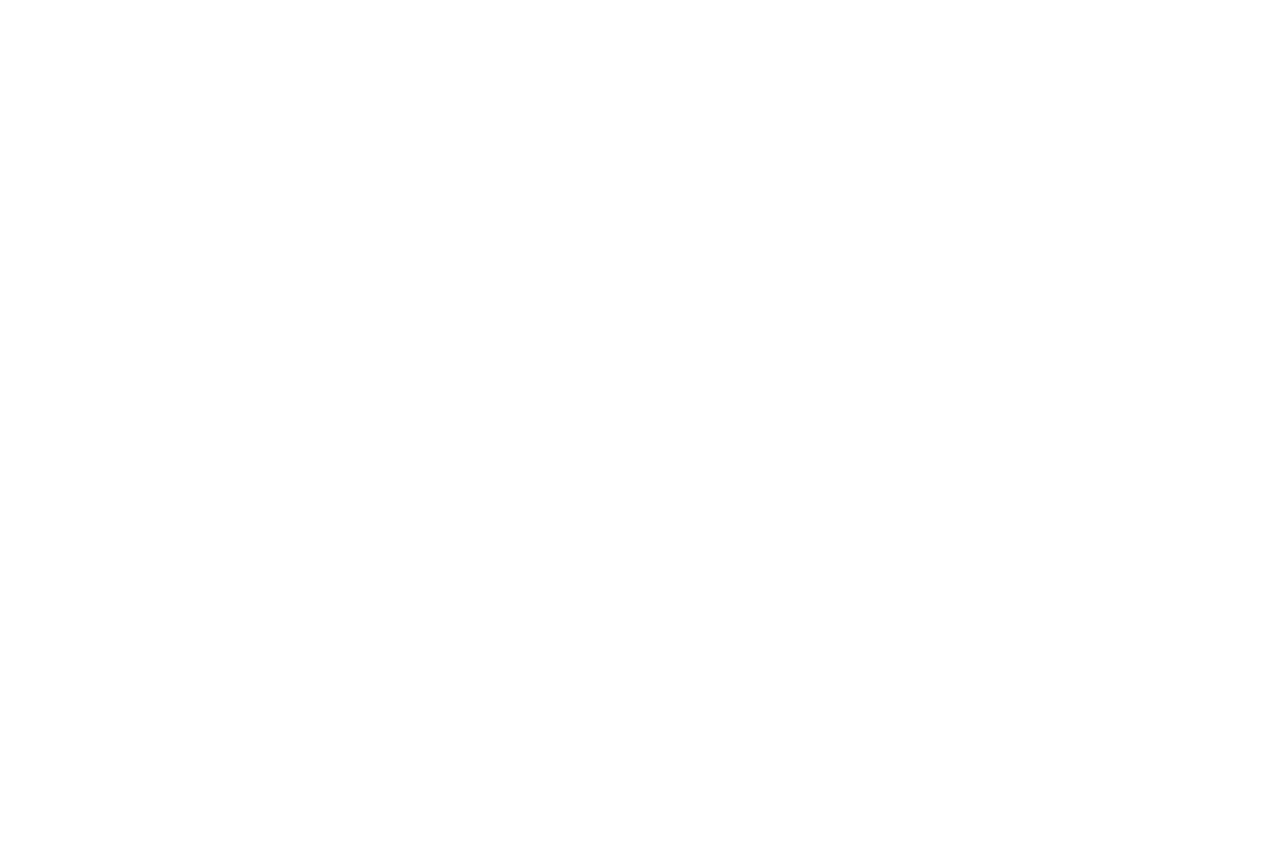
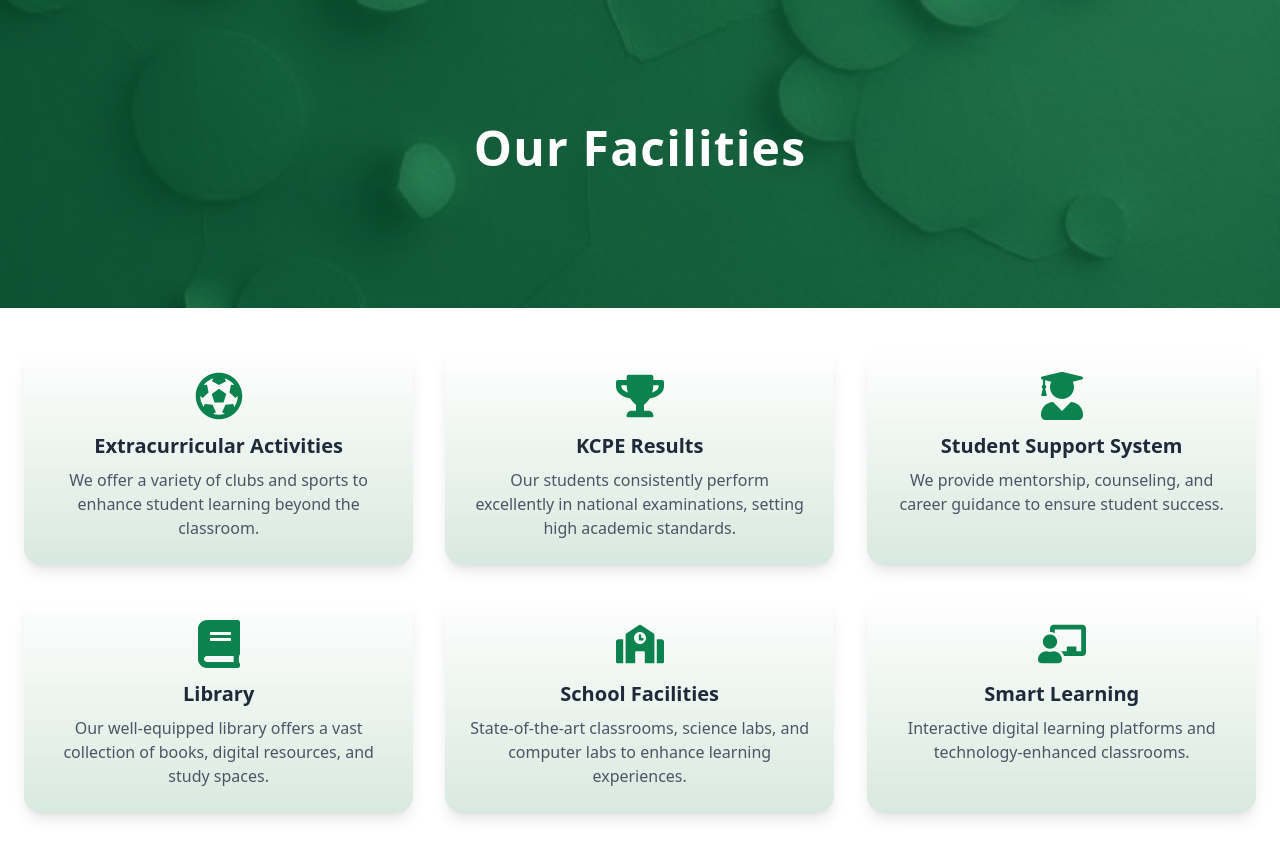
Before and after one commit to cassandra18/Work, a React (Vite) app in the folder frontend/: page / in a window 1280 px wide. Shown: the part 1600-2458 px from the top of the page. Before the commit the page ends 1524 px from the top, so only its background shows below. Built offline with nearby package versions, Linux system fonts and the light colour scheme.

Commit message:
added facilitie section

```diff
--- /dev/null
+++ b/frontend/src/components/facilites.tsx
@@ -0,0 +1,112 @@
+import React, { useRef } from "react";
+import {
+  FaBook,
+  FaUserGraduate,
+  FaFutbol,
+  FaChalkboardTeacher,
+  FaSchool,
+  FaTrophy,
+} from "react-icons/fa";
+import { motion, useInView } from "framer-motion";
+
+const facilities = [
+  {
+    icon: <FaFutbol />,
+    title: "Extracurricular Activities",
+    description:
+      "We offer a variety of clubs and sports to enhance student learning beyond the classroom.",
+  },
+  {
+    icon: <FaTrophy />,
+    title: "KCPE Results",
+    description:
+      "Our students consistently perform excellently in national examinations, setting high academic standards.",
+  },
+  {
+    icon: <FaUserGraduate />,
+    title: "Student Support System",
+    description:
+      "We provide mentorship, counseling, and career guidance to ensure student success.",
+  },
+  {
+    icon: <FaBook />,
+    title: "Library",
+    description:
+      "Our well-equipped library offers a vast collection of books, digital resources, and study spaces.",
+  },
+  {
+    icon: <FaSchool />,
+    title: "School Facilities",
+    description:
+      "State-of-the-art classrooms, science labs, and computer labs to enhance learning experiences.",
+  },
+  {
+    icon: <FaChalkboardTeacher />,
+    title: "Smart Learning",
+    description:
+      "Interactive digital learning platforms and technology-enhanced classrooms.",
+  },
+];
+
+const Facilities: React.FC = () => {
+  return (
+    <div className="my-16">
+      {/* Hero Section */}
+      <div
+        style={{ backgroundImage: `url('/images/facilities2.jpeg')` }}
+        className="relative bg-cover bg-center h-60 md:h-80 flex flex-col justify-center items-center text-white"
+      >
+        {/* Overlay */}
+        <div className="absolute inset-0 bg-[#0C834E] opacity-50 backdrop-blur-md"></div>
+        <motion.h1
+          className="relative text-4xl md:text-5xl font-bold tracking-wide"
+          initial={{ opacity: 0, y: -30 }}
+          animate={{ opacity: 1, y: 0 }}
+          transition={{ duration: 0.8 }}
+        >
+          Our Facilities
+        </motion.h1>
+      </div>
+
+      {/* Facilities Grid */}
+      <div className="container mx-auto px-6 mt-10">
+        <div className="grid grid-cols-1 md:grid-cols-2 lg:grid-cols-3 gap-8">
+          {facilities.map((facility, index) => {
+            const ref = useRef(null);
+            const isInView = useInView(ref, { once: true, margin: "-100px" });
+
+            return (
+              <motion.div
+                ref={ref}
+                key={index}
+                className="relative flex flex-col items-center p-6 bg-gradient-to-b from-white to-[#0c834e2d] shadow-lg rounded-2xl text-center transition"
+                initial={{ opacity: 0, y: 50 }}
+                animate={isInView ? { opacity: 1, y: 0 } : {}}
+                transition={{ duration: 0.6, delay: index * 0.2 }}
+                whileHover={{ scale: 1.02 }}
+                style={{
+                  willChange: "transform",
+                  transformStyle: "preserve-3d",
+                }}
+              >
+                {/* Icon that animates when parent div is hovered */}
+                <motion.div
+                  className="md:text-5xl text-[#0C834E] mb-3"
+                  animate={isInView ? { opacity: 1, y: 0 } : { opacity: 0, y: 20 }}
+                  whileHover={{ scale: 1.3, rotate: 10 }}
+                  transition={{ type: "spring", stiffness: 200 }}
+                >
+                  {facility.icon}
+                </motion.div>
+                <h2 className="text-xl font-bold text-gray-800">{facility.title}</h2>
+                <p className="text-gray-600 mt-2">{facility.description}</p>
+              </motion.div>
+            );
+          })}
+        </div>
+      </div>
+    </div>
+  );
+};
+
+export default Facilities;
--- a/frontend/src/components/introduction.tsx
+++ b/frontend/src/components/introduction.tsx
@@ -28,9 +28,15 @@ const Introduction: React.FC = () => {
                 <div className='md:max-w-1/2 flex flex-col gap-4'>
                     <p className=''>CBC Kericho Primary School is a leading institution dedicated to providing high-quality education under the Competency-Based Curriculum (CBC). Located in a serene environment that fosters both academic and personal growth, the school is committed to nurturing young minds and shaping a brighter future for every learner. With a strong foundation in academic excellence, moral integrity, and holistic development, CBC Kericho Primary School ensures that students receive a well-rounded education that prepares them for future success.
 
-                    At CBC Kericho Primary School, education goes beyond textbooks. The school embraces a learner-centered approach where students are encouraged to think critically, solve problems, and apply knowledge to real-life situations. This hands-on method of teaching ensures that learners do not merely memorize facts but develop practical skills that will benefit them throughout their lives. Teachers play a crucial role in this process by guiding and mentoring students, ensuring they understand and apply what they learn in meaningful ways.</p>
-                    <Link to='/about' className='text-blue-400 hover:text-blue-700'>Read More...</Link>
-                   {/* Application Section */}
+                    At CBC Kericho Primary School, education goes beyond textbooks. The school embraces a learner-centered approach where students are encouraged to think critically, solve problems, and apply knowledge to real-life situations. This hands-on method of teaching ensures that learners do not merely memorize facts but develop practical skills that will benefit them throughout their lives. Teachers play a crucial role in this process by guiding and mentoring students, ensuring they understand and apply what they learn in meaningful ways.
+                    </p>
+
+                   <Link
+                    to='/about'
+                    className='relative text-[#0C834E]  hover:text-blue-700'>
+                    READ MORE...
+                    </Link>
+                    {/* Application Section */}
                     <div className='relative flex justify-center items-center  rounded-lg mx-auto w-fit p-1  md:p-8 bg-cover bg-center'
                     style={{backgroundImage: `url('/images/students.jpeg')`}}>
 
--- a/frontend/src/pages/homePage.tsx
+++ b/frontend/src/pages/homePage.tsx
@@ -1,12 +1,14 @@
 import React from 'react';
 import HeroSection from '../components/hero';
 import Introduction from '../components/introduction';
+import Facilities from '../components/facilites';
 
 const HomePage: React.FC = () => {
     return (
         <div>
             <HeroSection />
             <Introduction/>
+            <Facilities/>
         </div>
     )
 }
```
Also changed, not shown: frontend/public/images/facilities2.jpeg (added).
